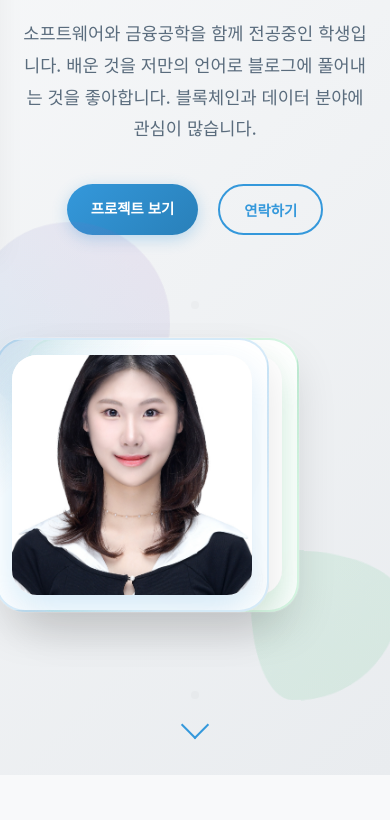
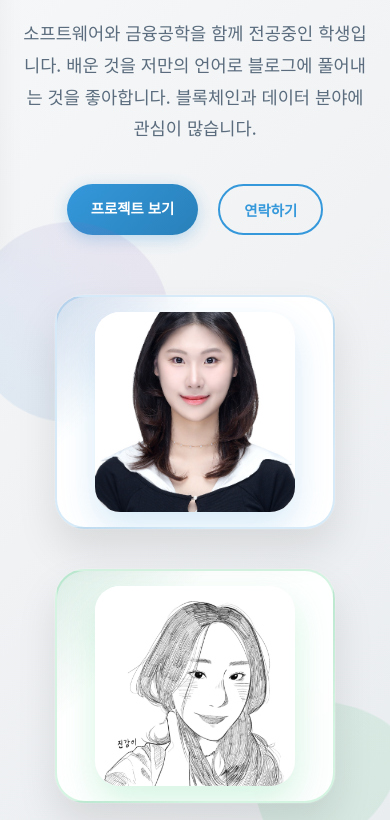
Before and after one commit to yelim8902/portfolio-website, a plain HTML site: page index.html in a window 390 px wide. Shown: the part 280-1100 px from the top of the page. Drawn offline with Linux system fonts and the light colour scheme.

Commit message:
📱 모바일 프로필 카드 중앙 정렬 수정
🔧 모바일 반응형 개선:
- 768px 이하에서 프로필 카드 중앙 정렬 강화
- absolute positioning 무효화로 자연스러운 배치
- flex 속성으로 완벽한 중앙 정렬 구현

📏 화면 크기별 최적화:
- 480px 이하: 카드 크기 280px, 이미지 200px
- position static으로 겹침 해제
- important 속성으로 데스크톱 스타일 오버라이드

📱 모바일 사용성 향상:
- 카드 간격 조정 (10px)
- 패딩 최적화
- 터치 인터페이스 고려한 크기 조정

```diff
--- a/styles.css
+++ b/styles.css
@@ -1442,11 +1442,19 @@ section {
     .profile-cards {
         flex-direction: column;
         gap: 20px;
+        justify-content: center;
+        align-items: center;
+        height: auto;
+        padding: 20px 0;
     }
 
     .profile-card {
         max-width: 300px;
         margin: 0 auto;
+        position: relative !important;
+        left: auto !important;
+        margin-left: auto !important;
+        right: auto;
     }
 
     .profile-image {
@@ -1504,4 +1512,27 @@ section {
     .skills-grid {
         grid-template-columns: 1fr;
     }
-}
+
+    .profile-cards {
+        padding: 10px;
+        width: 100%;
+        display: flex !important;
+        flex-direction: column !important;
+        align-items: center !important;
+        justify-content: center !important;
+    }
+
+    .profile-card {
+        max-width: 280px;
+        width: 90%;
+        position: static !important;
+        left: auto !important;
+        margin: 10px auto !important;
+        transform: none !important;
+    }
+
+    .profile-image {
+        width: 200px;
+        height: 200px;
+    }
+}
```
